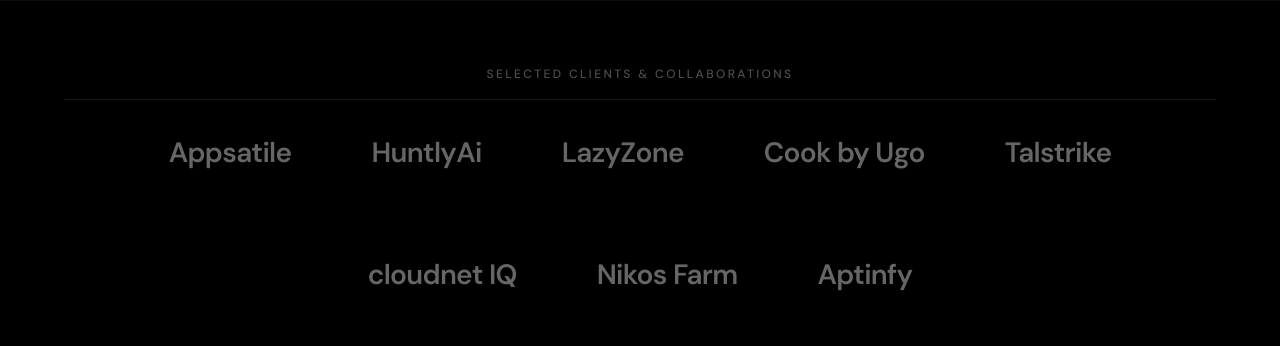
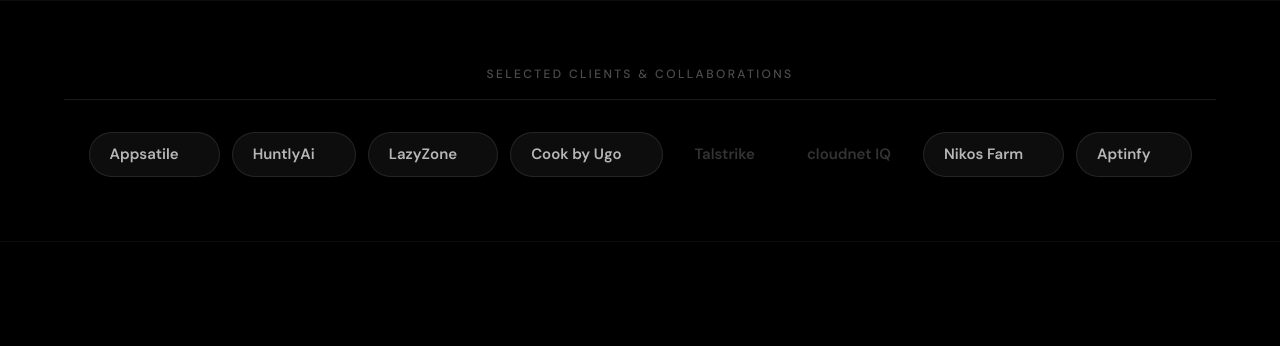
Before and after one commit to Manlikenonso1/Myportfolio, a React (Vite) app: page / in a window 1280 px wide. Shown: the part 800-1146 px from the top of the page. Built offline with nearby package versions, Linux system fonts and the light colour scheme.

Commit message:
feat: redesign partner logos as pill buttons with arrow hover — clearly interactive

```diff
--- a/src/components/sections/ClientsPartners.jsx
+++ b/src/components/sections/ClientsPartners.jsx
@@ -29,20 +29,27 @@
         </FadeIn>
 
         <FadeIn delay={0.2}>
-          <div className="flex justify-center items-center flex-wrap gap-y-[36px] gap-x-[56px]">
+          <div className="flex justify-center items-center flex-wrap gap-y-[20px] gap-x-[12px]">
             {logos.map((logo, idx) =>
               logo.route ? (
                 <Link
                   key={idx}
                   to={logo.route}
-                  className="font-['DM_Sans'] font-bold text-[16px] text-white/20 tracking-[-0.3px] transition-colors hover:text-white/70"
+                  className="group inline-flex items-center gap-2 px-5 py-2.5 rounded-full border border-white/10 bg-white/5 font-['DM_Sans'] font-semibold text-[15px] text-white/70 tracking-tight transition-all duration-300 hover:bg-white hover:text-black hover:border-white hover:scale-105 hover:shadow-lg hover:shadow-white/10"
                 >
                   {logo.name}
+                  {/* Arrow icon — slides in on hover */}
+                  <svg
+                    className="w-3.5 h-3.5 opacity-0 -translate-x-1 group-hover:opacity-100 group-hover:translate-x-0 transition-all duration-300"
+                    viewBox="0 0 24 24" fill="none" stroke="currentColor" strokeWidth="2.5"
+                  >
+                    <path d="M5 12h14M12 5l7 7-7 7"/>
+                  </svg>
                 </Link>
               ) : (
                 <span
                   key={idx}
-                  className="font-['DM_Sans'] font-bold text-[16px] text-white/20 tracking-[-0.3px] cursor-default"
+                  className="inline-flex items-center px-5 py-2.5 rounded-full font-['DM_Sans'] font-semibold text-[15px] text-white/20 tracking-tight cursor-default"
                 >
                   {logo.name}
                 </span>
--- a/src/pages/Home.jsx
+++ b/src/pages/Home.jsx
@@ -45,15 +45,15 @@
           <div className="text-[12px] font-medium tracking-[0.2em] uppercase text-white/30 mb-8 border-b border-white/10 pb-4 w-full text-center">
             Selected Clients & Collaborations
           </div>
-          <div className="flex justify-center items-center flex-wrap gap-10 lg:gap-20 opacity-40 grayscale hover:grayscale-0 transition-all duration-700">
-             <Link to="/projects/appsatile"   className="font-['DM_Sans'] font-bold text-[28px] tracking-tight hover:opacity-100 transition-opacity">Appsatile</Link>
-             <Link to="/projects/huntly"       className="font-['DM_Sans'] font-bold text-[28px] tracking-tight hover:opacity-100 transition-opacity">HuntlyAi</Link>
-             <Link to="/projects/lazyzone"     className="font-['DM_Sans'] font-bold text-[28px] tracking-tight hover:opacity-100 transition-opacity">LazyZone</Link>
-             <Link to="/projects/cook-by-ugo"  className="font-['DM_Sans'] font-bold text-[28px] tracking-tight hover:opacity-100 transition-opacity">Cook by Ugo</Link>
-             <span className="font-['DM_Sans'] font-bold text-[28px] tracking-tight cursor-default">Talstrike</span>
-             <span className="font-['DM_Sans'] font-bold text-[28px] tracking-tight cursor-default">cloudnet IQ</span>
-             <Link to="/projects/nikos-farm"   className="font-['DM_Sans'] font-bold text-[28px] tracking-tight hover:opacity-100 transition-opacity">Nikos Farm</Link>
-             <Link to="/projects/aptinfy"      className="font-['DM_Sans'] font-bold text-[28px] tracking-tight hover:opacity-100 transition-opacity">Aptinfy</Link>
+          <div className="flex justify-center items-center flex-wrap gap-x-3 gap-y-3">
+             <Link to="/projects/appsatile"  className="group inline-flex items-center gap-2 px-5 py-2.5 rounded-full border border-white/10 bg-white/5 font-['DM_Sans'] font-semibold text-[15px] text-white/70 transition-all duration-300 hover:bg-white hover:text-black hover:border-white hover:scale-105">Appsatile<svg className="w-3 h-3 opacity-0 -translate-x-1 group-hover:opacity-100 group-hover:translate-x-0 transition-all" viewBox="0 0 24 24" fill="none" stroke="currentColor" strokeWidth="2.5"><path d="M5 12h14M12 5l7 7-7 7"/></svg></Link>
+             <Link to="/projects/huntly"      className="group inline-flex items-center gap-2 px-5 py-2.5 rounded-full border border-white/10 bg-white/5 font-['DM_Sans'] font-semibold text-[15px] text-white/70 transition-all duration-300 hover:bg-white hover:text-black hover:border-white hover:scale-105">HuntlyAi<svg className="w-3 h-3 opacity-0 -translate-x-1 group-hover:opacity-100 group-hover:translate-x-0 transition-all" viewBox="0 0 24 24" fill="none" stroke="currentColor" strokeWidth="2.5"><path d="M5 12h14M12 5l7 7-7 7"/></svg></Link>
+             <Link to="/projects/lazyzone"    className="group inline-flex items-center gap-2 px-5 py-2.5 rounded-full border border-white/10 bg-white/5 font-['DM_Sans'] font-semibold text-[15px] text-white/70 transition-all duration-300 hover:bg-white hover:text-black hover:border-white hover:scale-105">LazyZone<svg className="w-3 h-3 opacity-0 -translate-x-1 group-hover:opacity-100 group-hover:translate-x-0 transition-all" viewBox="0 0 24 24" fill="none" stroke="currentColor" strokeWidth="2.5"><path d="M5 12h14M12 5l7 7-7 7"/></svg></Link>
+             <Link to="/projects/cook-by-ugo" className="group inline-flex items-center gap-2 px-5 py-2.5 rounded-full border border-white/10 bg-white/5 font-['DM_Sans'] font-semibold text-[15px] text-white/70 transition-all duration-300 hover:bg-white hover:text-black hover:border-white hover:scale-105">Cook by Ugo<svg className="w-3 h-3 opacity-0 -translate-x-1 group-hover:opacity-100 group-hover:translate-x-0 transition-all" viewBox="0 0 24 24" fill="none" stroke="currentColor" strokeWidth="2.5"><path d="M5 12h14M12 5l7 7-7 7"/></svg></Link>
+             <span className="inline-flex items-center px-5 py-2.5 font-['DM_Sans'] font-semibold text-[15px] text-white/20 cursor-default">Talstrike</span>
+             <span className="inline-flex items-center px-5 py-2.5 font-['DM_Sans'] font-semibold text-[15px] text-white/20 cursor-default">cloudnet IQ</span>
+             <Link to="/projects/nikos-farm"  className="group inline-flex items-center gap-2 px-5 py-2.5 rounded-full border border-white/10 bg-white/5 font-['DM_Sans'] font-semibold text-[15px] text-white/70 transition-all duration-300 hover:bg-white hover:text-black hover:border-white hover:scale-105">Nikos Farm<svg className="w-3 h-3 opacity-0 -translate-x-1 group-hover:opacity-100 group-hover:translate-x-0 transition-all" viewBox="0 0 24 24" fill="none" stroke="currentColor" strokeWidth="2.5"><path d="M5 12h14M12 5l7 7-7 7"/></svg></Link>
+             <Link to="/projects/aptinfy"     className="group inline-flex items-center gap-2 px-5 py-2.5 rounded-full border border-white/10 bg-white/5 font-['DM_Sans'] font-semibold text-[15px] text-white/70 transition-all duration-300 hover:bg-white hover:text-black hover:border-white hover:scale-105">Aptinfy<svg className="w-3 h-3 opacity-0 -translate-x-1 group-hover:opacity-100 group-hover:translate-x-0 transition-all" viewBox="0 0 24 24" fill="none" stroke="currentColor" strokeWidth="2.5"><path d="M5 12h14M12 5l7 7-7 7"/></svg></Link>
           </div>
         </FadeIn>
       </section>
--- a/src/pages/Projects.jsx
+++ b/src/pages/Projects.jsx
@@ -166,15 +166,15 @@
           <div className="font-['DM_Sans'] text-[16px] font-bold text-white mb-6 w-full text-center">
             Clients & Collaborations
           </div>
-          <div className="flex justify-center items-center flex-wrap gap-10 lg:gap-20 opacity-40 grayscale hover:grayscale-0 transition-all duration-700 mt-4">
-             <Link to="/projects/appsatile"  className="font-['DM_Sans'] font-bold text-[24px] tracking-tight text-white hover:opacity-100 transition-opacity">Appsatile</Link>
-             <Link to="/projects/huntly"      className="font-['DM_Sans'] font-bold text-[24px] tracking-tight text-white hover:opacity-100 transition-opacity">HuntlyAi</Link>
-             <Link to="/projects/lazyzone"    className="font-['DM_Sans'] font-bold text-[24px] tracking-tight text-white hover:opacity-100 transition-opacity">LazyZone</Link>
-             <Link to="/projects/cook-by-ugo" className="font-['DM_Sans'] font-bold text-[24px] tracking-tight text-white hover:opacity-100 transition-opacity">Cook by Ugo</Link>
-             <span className="font-['DM_Sans'] font-bold text-[24px] tracking-tight text-white cursor-default">Talstrike</span>
-             <span className="font-['DM_Sans'] font-bold text-[24px] tracking-tight text-white cursor-default">cloudnet IQ</span>
-             <Link to="/projects/nikos-farm"  className="font-['DM_Sans'] font-bold text-[24px] tracking-tight text-white hover:opacity-100 transition-opacity">Nikos Farm</Link>
-             <Link to="/projects/aptinfy"     className="font-['DM_Sans'] font-bold text-[24px] tracking-tight text-white hover:opacity-100 transition-opacity">Aptinfy</Link>
+          <div className="flex justify-center items-center flex-wrap gap-x-3 gap-y-3 mt-4">
+             <Link to="/projects/appsatile"  className="group inline-flex items-center gap-2 px-5 py-2.5 rounded-full border border-white/10 bg-white/5 font-['DM_Sans'] font-semibold text-[15px] text-white/70 transition-all duration-300 hover:bg-white hover:text-black hover:border-white hover:scale-105">Appsatile<svg className="w-3 h-3 opacity-0 -translate-x-1 group-hover:opacity-100 group-hover:translate-x-0 transition-all" viewBox="0 0 24 24" fill="none" stroke="currentColor" strokeWidth="2.5"><path d="M5 12h14M12 5l7 7-7 7"/></svg></Link>
+             <Link to="/projects/huntly"      className="group inline-flex items-center gap-2 px-5 py-2.5 rounded-full border border-white/10 bg-white/5 font-['DM_Sans'] font-semibold text-[15px] text-white/70 transition-all duration-300 hover:bg-white hover:text-black hover:border-white hover:scale-105">HuntlyAi<svg className="w-3 h-3 opacity-0 -translate-x-1 group-hover:opacity-100 group-hover:translate-x-0 transition-all" viewBox="0 0 24 24" fill="none" stroke="currentColor" strokeWidth="2.5"><path d="M5 12h14M12 5l7 7-7 7"/></svg></Link>
+             <Link to="/projects/lazyzone"    className="group inline-flex items-center gap-2 px-5 py-2.5 rounded-full border border-white/10 bg-white/5 font-['DM_Sans'] font-semibold text-[15px] text-white/70 transition-all duration-300 hover:bg-white hover:text-black hover:border-white hover:scale-105">LazyZone<svg className="w-3 h-3 opacity-0 -translate-x-1 group-hover:opacity-100 group-hover:translate-x-0 transition-all" viewBox="0 0 24 24" fill="none" stroke="currentColor" strokeWidth="2.5"><path d="M5 12h14M12 5l7 7-7 7"/></svg></Link>
+             <Link to="/projects/cook-by-ugo" className="group inline-flex items-center gap-2 px-5 py-2.5 rounded-full border border-white/10 bg-white/5 font-['DM_Sans'] font-semibold text-[15px] text-white/70 transition-all duration-300 hover:bg-white hover:text-black hover:border-white hover:scale-105">Cook by Ugo<svg className="w-3 h-3 opacity-0 -translate-x-1 group-hover:opacity-100 group-hover:translate-x-0 transition-all" viewBox="0 0 24 24" fill="none" stroke="currentColor" strokeWidth="2.5"><path d="M5 12h14M12 5l7 7-7 7"/></svg></Link>
+             <span className="inline-flex items-center px-5 py-2.5 font-['DM_Sans'] font-semibold text-[15px] text-white/20 cursor-default">Talstrike</span>
+             <span className="inline-flex items-center px-5 py-2.5 font-['DM_Sans'] font-semibold text-[15px] text-white/20 cursor-default">cloudnet IQ</span>
+             <Link to="/projects/nikos-farm"  className="group inline-flex items-center gap-2 px-5 py-2.5 rounded-full border border-white/10 bg-white/5 font-['DM_Sans'] font-semibold text-[15px] text-white/70 transition-all duration-300 hover:bg-white hover:text-black hover:border-white hover:scale-105">Nikos Farm<svg className="w-3 h-3 opacity-0 -translate-x-1 group-hover:opacity-100 group-hover:translate-x-0 transition-all" viewBox="0 0 24 24" fill="none" stroke="currentColor" strokeWidth="2.5"><path d="M5 12h14M12 5l7 7-7 7"/></svg></Link>
+             <Link to="/projects/aptinfy"     className="group inline-flex items-center gap-2 px-5 py-2.5 rounded-full border border-white/10 bg-white/5 font-['DM_Sans'] font-semibold text-[15px] text-white/70 transition-all duration-300 hover:bg-white hover:text-black hover:border-white hover:scale-105">Aptinfy<svg className="w-3 h-3 opacity-0 -translate-x-1 group-hover:opacity-100 group-hover:translate-x-0 transition-all" viewBox="0 0 24 24" fill="none" stroke="currentColor" strokeWidth="2.5"><path d="M5 12h14M12 5l7 7-7 7"/></svg></Link>
           </div>
         </FadeIn>
       </section>
```
